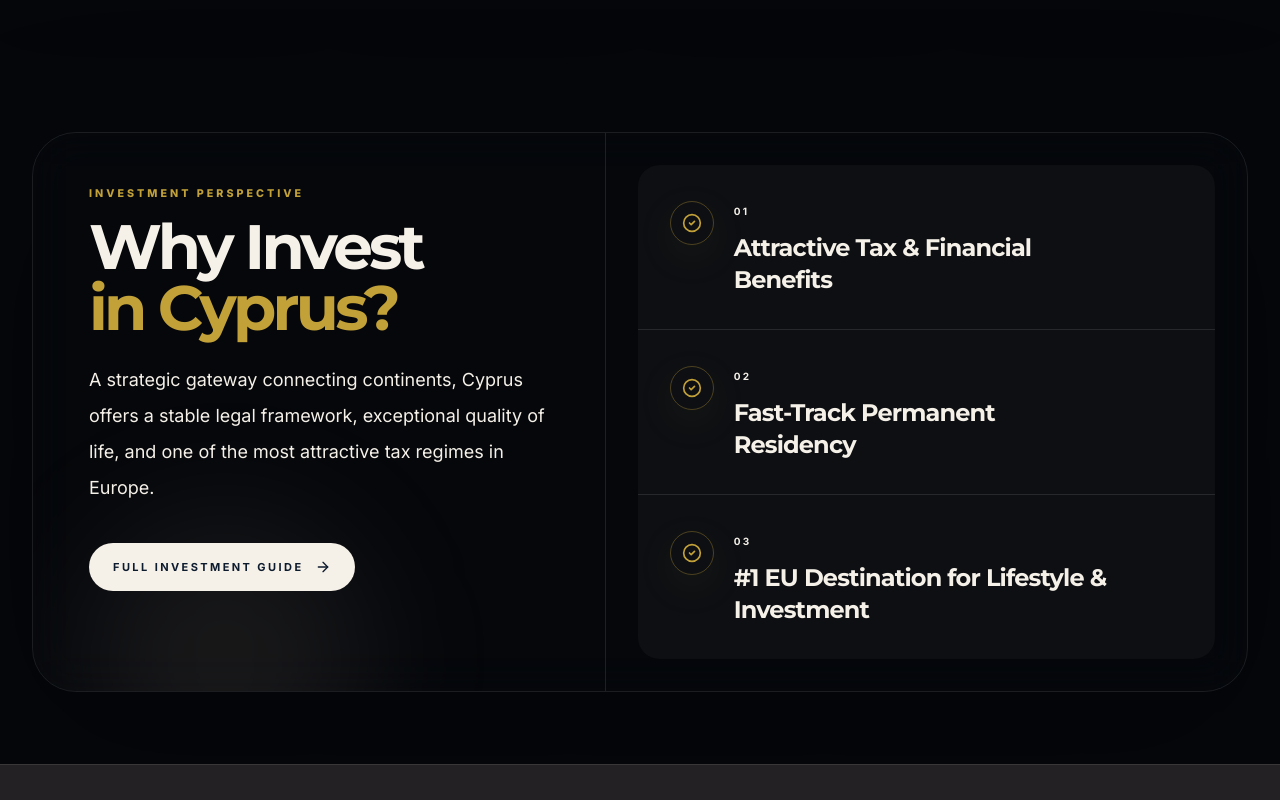
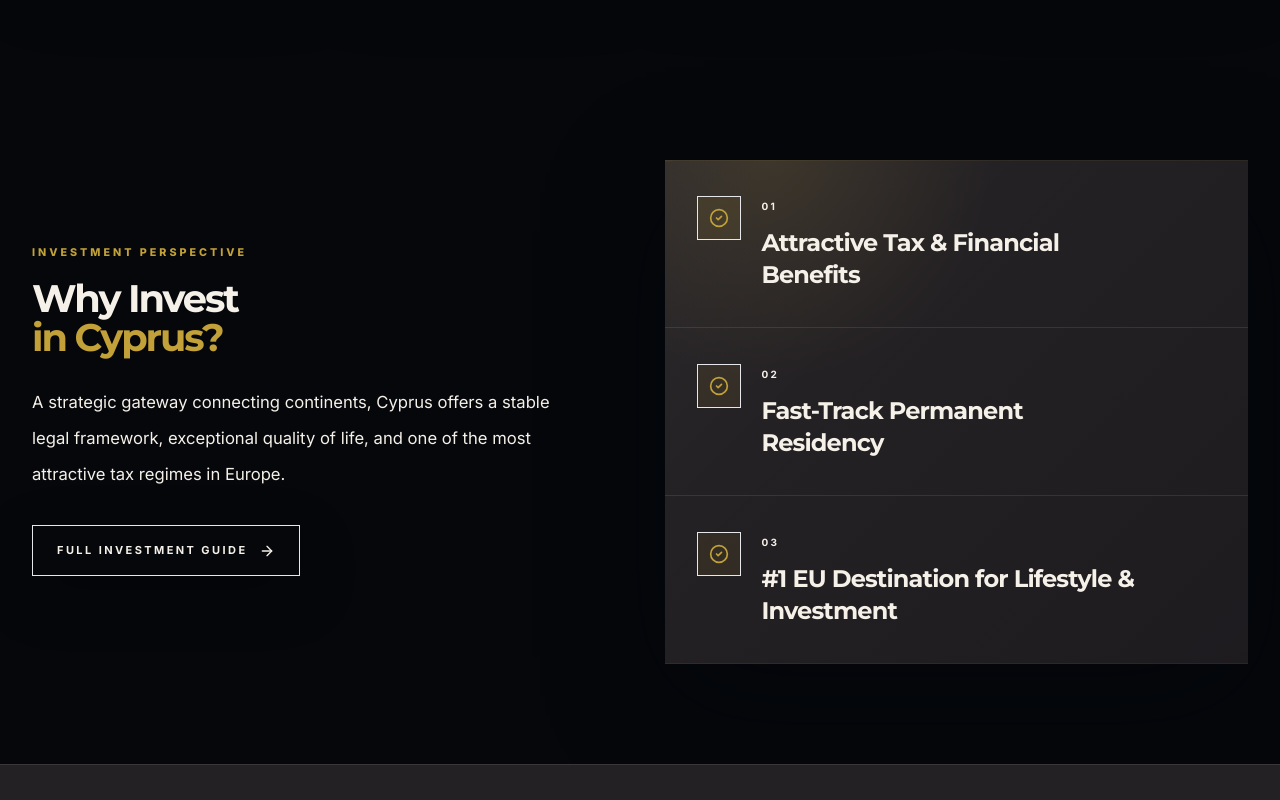
Before and after one commit to tmsgroupeu/tmsestates, a Next.js app in the folder web/: page /en in a window 1280 px wide. Shown: the part 1380-2180 px from the top of the page. Built offline with nearby package versions, Linux system fonts and the light colour scheme; no server answers.

Commit message:
Update LimassolAdvantage.tsx

```diff
--- a/web/src/components/LimassolAdvantage.tsx
+++ b/web/src/components/LimassolAdvantage.tsx
@@ -11,47 +11,65 @@ const points = [
 
 export default function LimassolAdvantage() {
   return (
-    <section className="relative w-full bg-[#05070B]/62 py-14 md:py-18 lg:flex lg:min-h-[88svh] lg:items-center">
-      <div className="home-container">
-        <div className="relative overflow-hidden rounded-[2rem] border border-white/[0.09] bg-gradient-to-br from-[#0D1B2E]/82 via-[#05070B]/70 to-[#0D1B2E]/58 shadow-[0_42px_150px_rgba(0,0,0,0.38)] backdrop-blur-xl md:rounded-[2.75rem]">
-          <div className="absolute -right-24 -top-24 h-72 w-72 rounded-full bg-[#C2A139]/16 blur-3xl" />
-          <div className="absolute -bottom-28 left-12 h-72 w-72 rounded-full bg-[#C4B49A]/10 blur-3xl" />
+    <section className="relative w-full overflow-hidden py-14 md:py-18 lg:flex lg:min-h-[88svh] lg:items-center">
+      <div className="absolute inset-0 -z-10 bg-[#05070B]/42" />
+      <div className="absolute inset-0 -z-10 bg-gradient-to-b from-[#05070B]/12 via-transparent to-[#05070B]/42" />
 
-          <div className="relative grid lg:grid-cols-[1fr_1.12fr]">
-            <div className="border-b border-white/10 p-7 md:p-10 lg:border-b-0 lg:border-r lg:p-12 xl:p-14">
-              <p className="section-eyebrow">Investment Perspective</p>
-              <h2 className="mt-4 font-montserrat text-[clamp(2.25rem,4.9vw,5.2rem)] font-bold leading-[0.98] tracking-[-0.06em] text-[#F5F0E8] text-balance">
-                Why Invest <span className="text-[#C2A139]">in Cyprus?</span>
+      <div className="home-container relative">
+        <div className="grid gap-10 lg:grid-cols-[minmax(0,0.95fr)_minmax(0,1fr)] lg:items-center lg:gap-20">
+          <div>
+            <p className="section-eyebrow mb-5">Investment Perspective</p>
+
+            <h2 className="max-w-3xl font-montserrat text-[clamp(2.05rem,3vw,3.45rem)] font-bold leading-[1.02] tracking-[-0.055em] text-[#F5F0E8]">
+              <span className="block">Why Invest</span>
+              <span className="block text-[#C2A139]">in Cyprus?</span>
             </h2>
-              <p className="mt-6 max-w-xl text-base leading-8 text-[#F5F0E8]/74 md:text-lg md:leading-9">
+
+            <p className="mt-7 max-w-xl text-base leading-8 text-[#F5F0E8]/78 md:text-[1.04rem] md:leading-9">
               A strategic gateway connecting continents, Cyprus offers a stable legal framework, exceptional quality of life, and one of the most attractive tax regimes in Europe.
             </p>
+
             <Link
               href="/invest"
-                className="mt-9 inline-flex items-center gap-3 rounded-full bg-[#F5F0E8] px-6 py-4 text-[11px] font-bold uppercase tracking-[0.22em] text-[#0D1B2E] transition-colors hover:bg-[#C2A139] hover:text-[#05070B]"
+              className="group mt-8 inline-flex items-center gap-3 border border-[#C2A139]/48 bg-[#242124]/88 px-6 py-4 text-[11px] font-bold uppercase tracking-[0.22em] text-[#F5F0E8] shadow-[0_18px_55px_rgba(0,0,0,0.28)] transition-all duration-300 hover:-translate-y-0.5 hover:border-[#C2A139] hover:bg-[#C2A139] hover:text-[#242124] hover:shadow-[0_24px_75px_rgba(194,161,57,0.2)]"
             >
               Full Investment Guide
-                <ArrowRight className="h-4 w-4" />
+              <ArrowRight className="h-4 w-4 transition-transform group-hover:translate-x-1" />
             </Link>
           </div>
 
-            <div className="grid p-4 md:grid-cols-3 md:p-6 lg:grid-cols-1 lg:p-7 xl:p-8">
+          <div className="investment-panel relative overflow-hidden bg-[#242124] shadow-[0_34px_110px_rgba(5,7,11,0.46)]">
+            <div className="pointer-events-none absolute inset-0 bg-[radial-gradient(circle_at_18%_0%,rgba(194,161,57,0.12),transparent_32%),linear-gradient(135deg,rgba(245,240,232,0.045),transparent_34%,rgba(5,7,11,0.22))]" />
+
+            <div className="pointer-events-none absolute inset-x-0 top-0 h-[2px] overflow-hidden bg-[#C2A139]/12">
+              <div className="investment-gold-sweep h-full w-1/2 bg-gradient-to-r from-transparent via-[#C2A139] to-transparent" />
+            </div>
+
+            <div className="relative grid md:grid-cols-3 lg:grid-cols-1">
               {points.map((point, index) => (
                 <div
                   key={point}
-                  className="group relative flex min-h-[150px] items-start gap-5 overflow-hidden border-b border-white/10 bg-white/[0.035] p-6 last:border-b-0 first:rounded-t-[1.35rem] last:rounded-b-[1.35rem] transition-all duration-300 hover:bg-white/[0.06] md:min-h-[220px] md:border-b-0 md:border-r md:last:border-r-0 md:first:rounded-l-[1.35rem] md:first:rounded-tr-none md:last:rounded-r-[1.35rem] md:last:rounded-bl-none lg:min-h-[150px] lg:border-b lg:border-r-0 lg:first:rounded-t-[1.35rem] lg:first:rounded-bl-none lg:first:rounded-tr-[1.35rem] lg:last:rounded-b-[1.35rem] lg:last:rounded-tr-none lg:p-8"
+                  className="group relative min-h-[168px] border-b border-[#F5F0E8]/10 p-6 last:border-b-0 md:border-b-0 md:border-r md:last:border-r-0 lg:border-b lg:border-r-0 lg:last:border-b-0 lg:p-8"
                 >
-                  <div className="absolute inset-x-0 top-0 h-px bg-gradient-to-r from-transparent via-[#C2A139]/42 to-transparent opacity-0 transition-opacity group-hover:opacity-100" />
-                  <span className="mt-1 grid h-11 w-11 shrink-0 place-items-center rounded-full border border-[#C2A139]/35 bg-[#C2A139]/12 text-[#C2A139] shadow-[0_12px_42px_rgba(194,161,57,0.08)] transition-all group-hover:bg-[#C2A139] group-hover:text-[#05070B]">
+                  <div className="absolute inset-0 opacity-0 transition-opacity duration-300 group-hover:opacity-100">
+                    <div className="absolute inset-0 bg-gradient-to-br from-[#C2A139]/12 via-[#F5F0E8]/[0.035] to-transparent" />
+                    <div className="absolute inset-x-0 top-0 h-px bg-gradient-to-r from-transparent via-[#C2A139]/70 to-transparent" />
+                  </div>
+
+                  <div className="relative z-10 flex gap-5">
+                    <span className="mt-1 grid h-11 w-11 shrink-0 place-items-center border border-[#C2A139]/38 bg-[#C2A139]/10 text-[#C2A139] transition-all duration-300 group-hover:bg-[#C2A139] group-hover:text-[#242124]">
                       <CheckCircle2 className="h-5 w-5" />
                     </span>
+
                     <div>
                       <span className="text-[10px] font-bold uppercase tracking-[0.24em] text-[#F5F0E8]/38">
                         {String(index + 1).padStart(2, "0")}
                       </span>
+
                       <p className="mt-3 max-w-sm font-montserrat text-xl font-semibold leading-snug tracking-[-0.035em] text-[#F5F0E8] md:text-2xl lg:text-2xl">
                         {point}
                       </p>
+                    </div>
                   </div>
                 </div>
               ))}
@@ -59,6 +77,31 @@ export default function LimassolAdvantage() {
           </div>
         </div>
       </div>
+
+      <style jsx>{`
+        .investment-panel {
+          box-shadow:
+            0 32px 110px rgba(5, 7, 11, 0.46),
+            inset 0 1px 0 rgba(194, 161, 57, 0.08),
+            inset 0 -1px 0 rgba(245, 240, 232, 0.06);
+        }
+
+        .investment-gold-sweep {
+          animation: investmentGoldSweep 5.2s cubic-bezier(0.65, 0, 0.35, 1) infinite;
+          opacity: 0.88;
+          filter: drop-shadow(0 0 8px rgba(194, 161, 57, 0.48));
+        }
+
+        @keyframes investmentGoldSweep {
+          0% {
+            transform: translateX(-110%);
+          }
+          46%,
+          100% {
+            transform: translateX(220%);
+          }
+        }
+      `}</style>
     </section>
   );
 }
```
Lines whose indentation alone changed are shown as unchanged.
